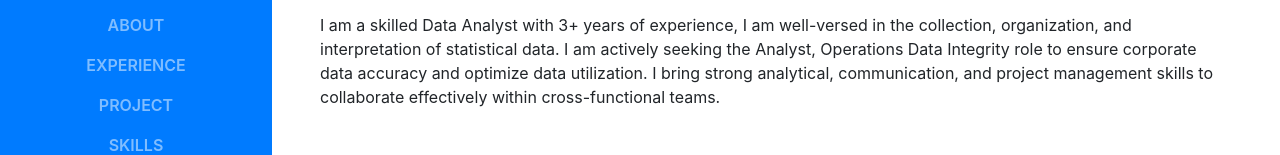
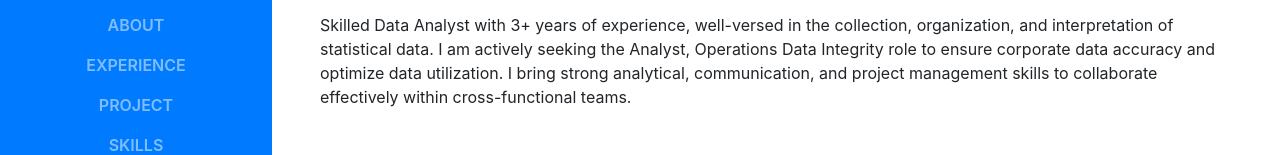
Before and after one commit to TenzinTsundue/tentsun-portfolio, a website with bundled scripts: page index.html in a window 1280 px wide. Shown: the part 367-522 px from the top of the page. Built offline with nearby package versions, Linux system fonts and the light colour scheme; a web font is replaced by a local one.

Commit message:
Update index.html

```diff
--- a/index.html
+++ b/index.html
@@ -71,7 +71,7 @@
           <div class="subheading mb-5"> 6 Westglen Crescent, Etobicoke, ON M9B 4R1 · (437) 997-4959 ·
             <a href="mailto:name@email.com">tentsun0@gmail.com</a>
           </div>
-          <p class="mb-5">I am a skilled Data Analyst with 3+ years of experience, I am well-versed in the collection, organization, and interpretation of statistical data. I am actively seeking the Analyst, Operations Data Integrity role to ensure corporate data accuracy and optimize data utilization. I bring strong analytical, communication, and project management skills to collaborate effectively within cross-functional teams.</p>
+          <p class="mb-5">Skilled Data Analyst with 3+ years of experience, well-versed in the collection, organization, and interpretation of statistical data. I am actively seeking the Analyst, Operations Data Integrity role to ensure corporate data accuracy and optimize data utilization. I bring strong analytical, communication, and project management skills to collaborate effectively within cross-functional teams.</p>
           <ul class="list-inline list-social-icons mb-0">
             <li class="list-inline-item">
               <a href="https://www.linkedin.com/in/tenzintsundue/" target="_blank">
```
